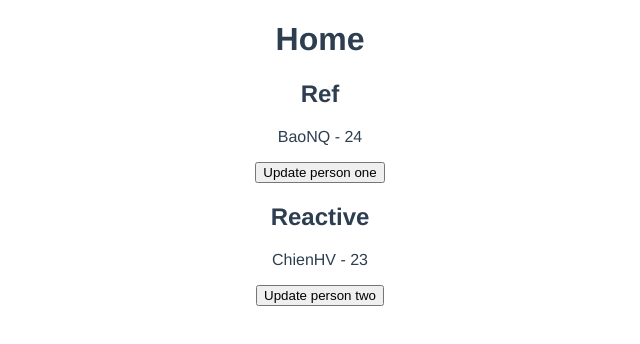
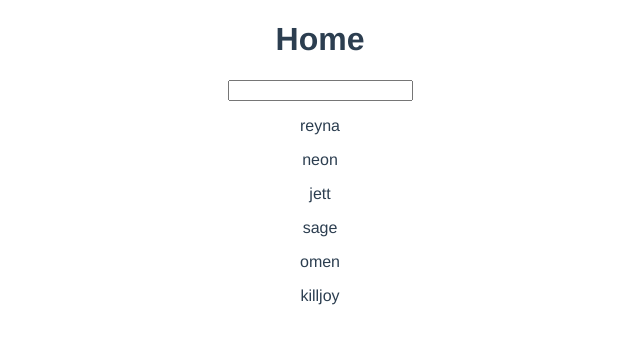
Before and after one commit to NguyenQuocBaoSaltedPeppered/vuejs, a Vue app in the folder locodedi-blog/: page / in a window 1280 px wide. Shown: the top 344 px of the page, without its empty margins (320-960 px from the left). Built offline with nearby package versions, Linux system fonts and the light colour scheme.

Commit message:
Feat: [STUDY] Computed values

```diff
--- a/locodedi-blog/src/views/HomeView.vue
+++ b/locodedi-blog/src/views/HomeView.vue
@@ -1,33 +1,26 @@
 <template>
   <div class="home">
     <h1>Home</h1>
-    <h2>Ref</h2>
-    <p>{{ personOne.name }} - {{ personOne.age }}</p>
-    <button @click="updatePersonOne">Update person one</button>
-    <h2>Reactive</h2>
-    <p>{{ personTwo.name }} - {{ personTwo.age }}</p>
-    <button @click="updatePersonTwo">Update person two</button>
+    <input type="text" v-model="searchTerms">
+    <div v-for="name in matchingNames" :key="name" class="nameList">
+      <p>{{ name }}</p>
+    </div>
   </div>
 </template>
 
 <script>
-import { reactive, ref } from 'vue';
+import { computed, ref } from 'vue';
 
 export default {
   name: 'HomeView',
   setup() {
-    // Sự khác biệt là ko thể khởi tạo reactive với giá trị nguyên thuỷ.
-    // Nếu làm thì nó không còn đạt được hiệu quả reactive nữa.
-    // Do đó reactive dù nhìn tiện hơn, ref lại có vẻ ổn và dễ dùng hơn.
-    const personOne = ref({ name: 'BaoNQ', age: 24});
-    const personTwo = reactive({ name: 'ChienHV', age: 23});
-    const updatePersonOne = () => {
-      personOne.value.age += 10;
-    };
-    const updatePersonTwo = () => {
-      personTwo.age += 10;
-    };
-    return { personOne, personTwo, updatePersonOne, updatePersonTwo};
+    const names = ref(['reyna', 'neon', 'jett', 'sage', 'omen', 'killjoy']);
+    const searchTerms = ref('');
+
+    const matchingNames = computed(() => {
+      return names.value.filter((name) => name.includes(searchTerms.value));
+    })
+    return { names, searchTerms, matchingNames };
   },
 }
 </script>
```
